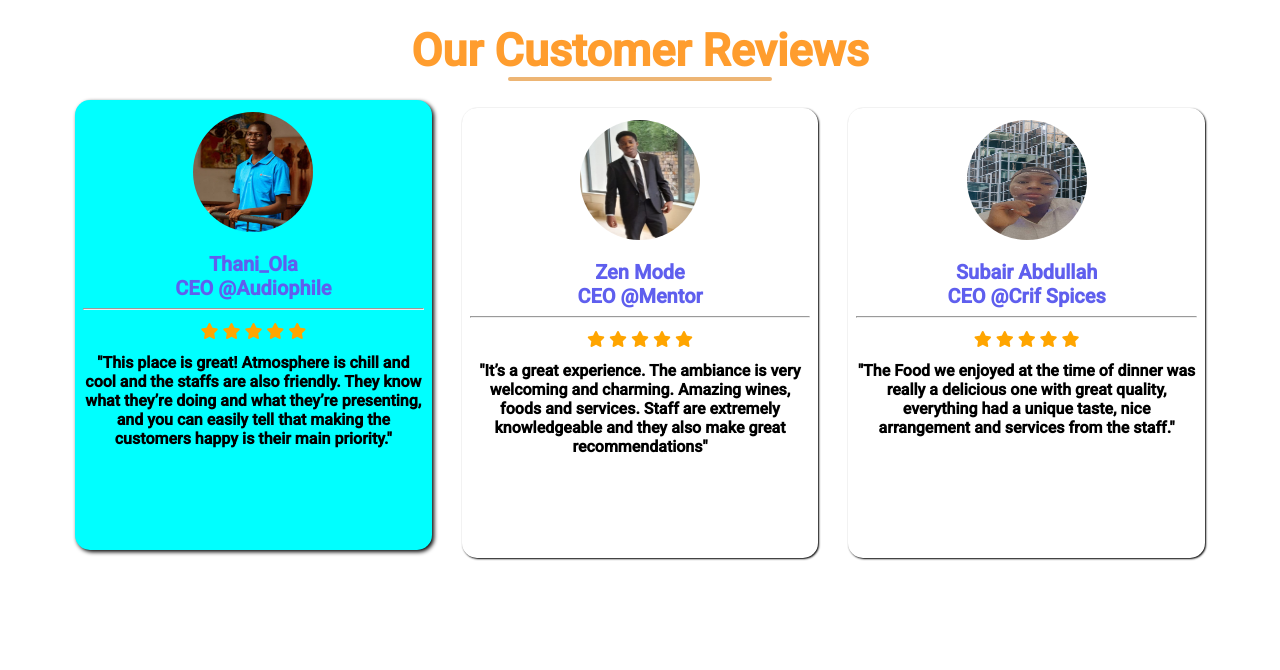
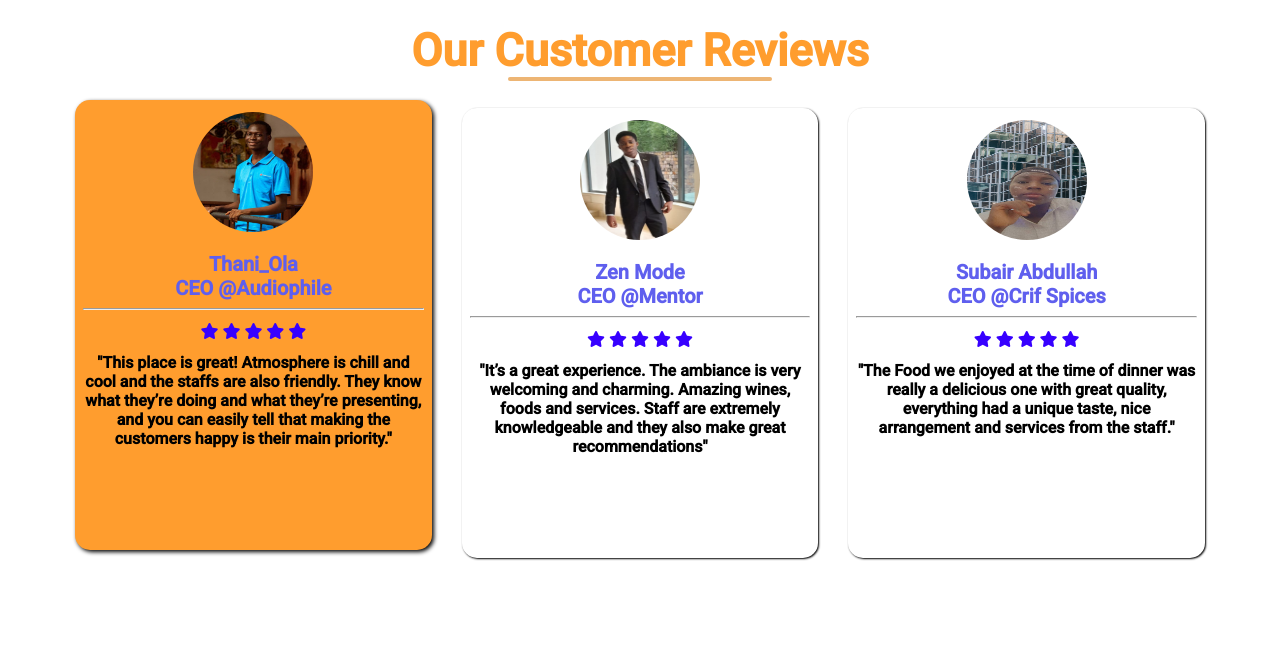
Before and after one commit to CRIFFAD/Crif-Spices, a plain HTML site: page index.html in a window 1280 px wide. In both pictures the pointer is over the element 253 px from the left and 4181 px from the top of the page. Shown: the part 3848-4518 px from the top of the page. Drawn offline with Linux system fonts and the light colour scheme; a script that the page names is missing; a web font is replaced by a local one.

Commit message:
restaurant

```diff
--- a/assets/css/style.css
+++ b/assets/css/style.css
@@ -562,12 +562,12 @@ section#promo-card {
     margin: 8px 0;
 }
 .testimonial:hover {
-    background-color: aqua;
+    background-color: #ff9d2e;
     transform: translateY(-8px);
     box-shadow: 2px 2px 4px black;
 }
 .star{
-    color: orange;
+    color: rgb(55, 0, 255);
     margin: 12px 0;
 }
 .name{
```
